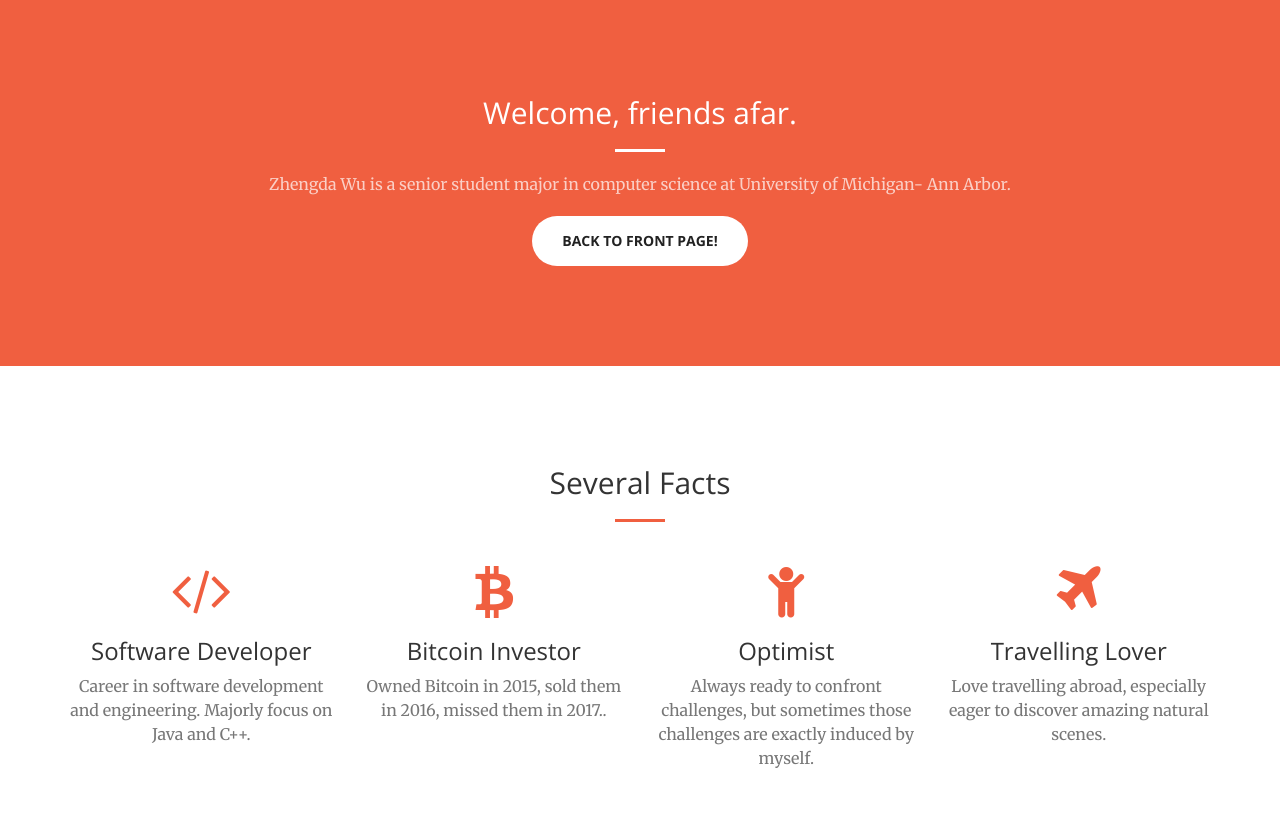
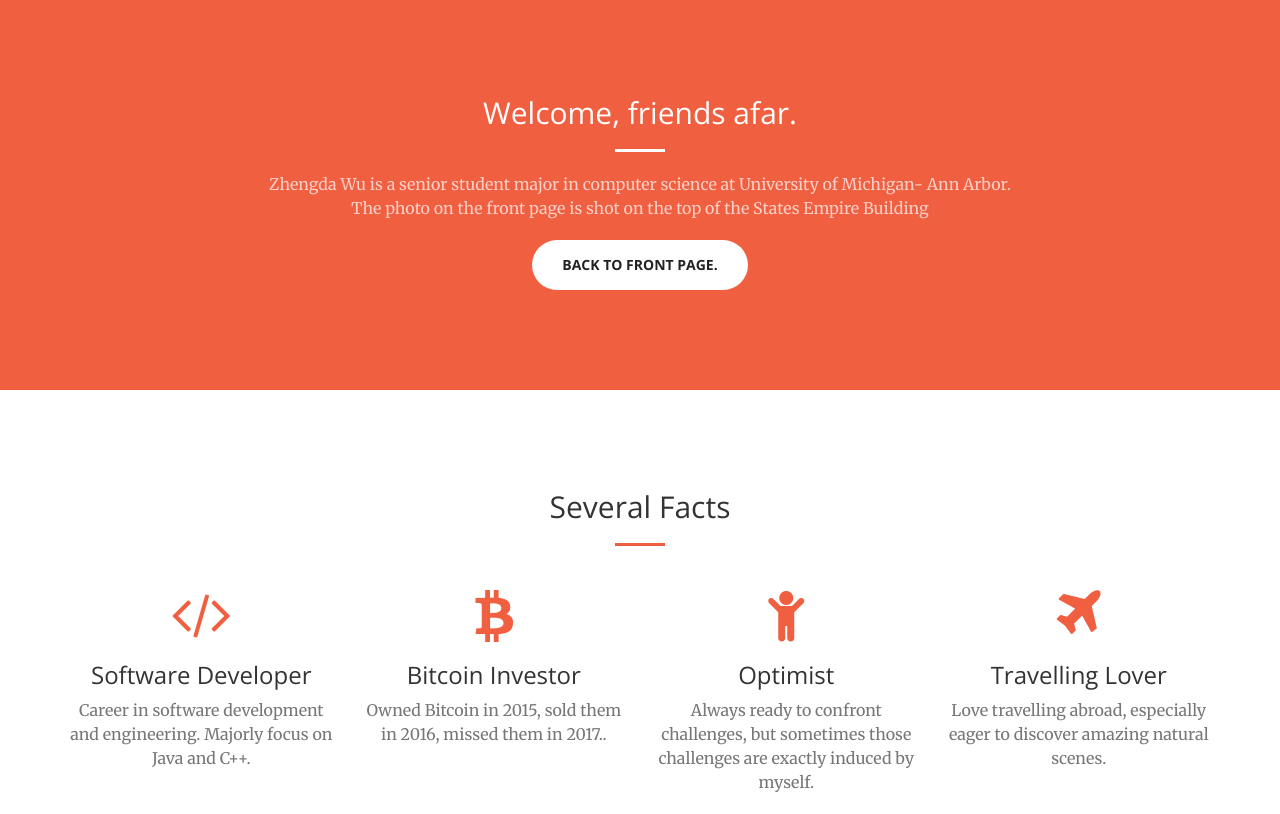
Before and after one commit to sjtuwzd/sjtuwzd.github.io, a Jekyll site: the page built from index.html, in a window 1280 px wide and 900 px high, scrolled down 818 px, cut to the strip 86-900 px from the top of the window. Built offline with Jekyll 4.4.1, drawn with Linux system fonts in a browser that asks for light colours.

Commit message:
change color

```diff
--- a/_includes/call-to-action.html
+++ b/_includes/call-to-action.html
@@ -4,8 +4,8 @@
             <div class="col-lg-8 col-lg-offset-2 text-center">
                 <h2 class="section-heading">Welcome, friends afar.</h2>
                 <hr class="light">
-                <p class="text-faded">Zhengda Wu is a senior student major in computer science at University of Michigan- Ann Arbor. </p>
-                <a href="#" class="btn btn-default btn-xl">Back to front page!</a>
+                <p class="text-faded">Zhengda Wu is a senior student major in computer science at University of Michigan- Ann Arbor. The photo on the front page is shot on the top of the States Empire Building</p>
+                <a href="#" class="btn btn-default btn-xl">Back to front page.</a>
             </div>
         </div>
     </div>
```
